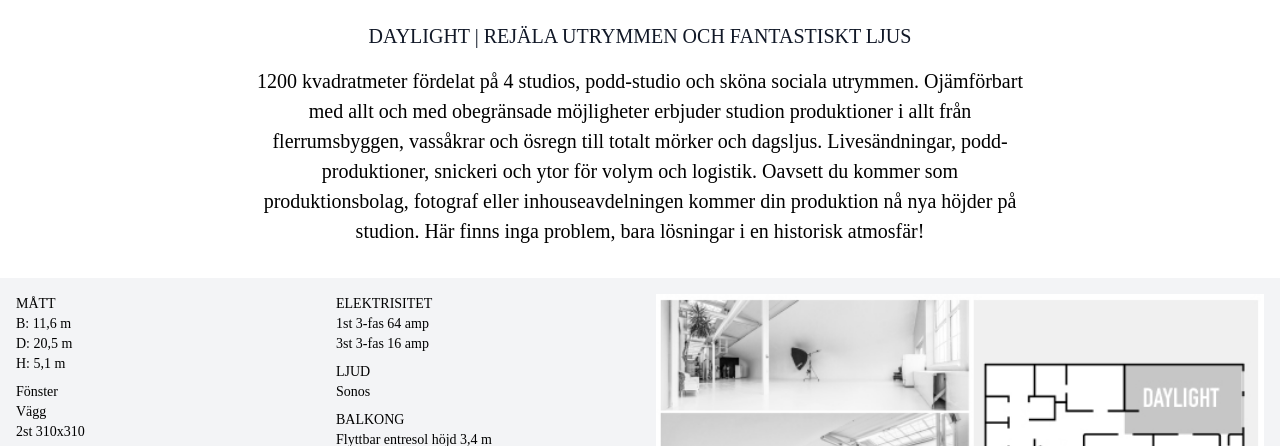
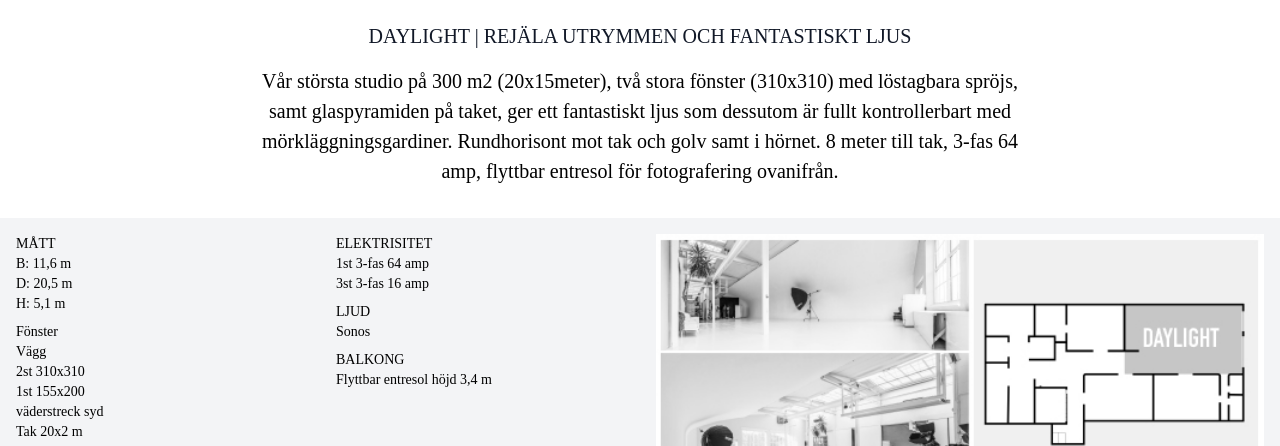
Before and after one commit to StudioPierre/studion, an Astro site: page /studios in a window 1280 px wide. Shown: the part 706-1152 px from the top of the page. Built offline with nearby package versions, Linux system fonts and the light colour scheme; Astro itself is replaced by a stand-in of ours.

Commit message:
Update studios.astro
uppdaterat texten på daylight

```diff
--- a/src/pages/studios.astro
+++ b/src/pages/studios.astro
@@ -45,14 +45,9 @@ import Poddstudion from '../assets/images/poddstudion.jpg';
         DAYLIGHT | REJÄLA UTRYMMEN OCH FANTASTISKT LJUS
       </h2>
       <p class="pt-4">
-        1200 kvadratmeter fördelat på 4 studios, podd-studio och sköna sociala
-        utrymmen. Ojämförbart med allt och med obegränsade möjligheter erbjuder
-        studion produktioner i allt från flerrumsbyggen, vassåkrar och ösregn
-        till totalt mörker och dagsljus. Livesändningar, podd-produktioner,
-        snickeri och ytor för volym och logistik. Oavsett du kommer som
-        produktionsbolag, fotograf eller inhouseavdelningen kommer din
-        produktion nå nya höjder på studion. Här finns inga problem, bara
-        lösningar i en historisk atmosfär!
+        Vår största studio på 300 m2 (20x15meter), två stora fönster (310x310) med löstagbara spröjs,
+samt glaspyramiden på taket, ger ett fantastiskt ljus som dessutom är fullt kontrollerbart med mörkläggningsgardiner.
+Rundhorisont mot tak och golv samt i hörnet. 8 meter till tak, 3-fas 64 amp, flyttbar entresol för fotografering ovanifrån.
       </p>
     </div>
     <!-- Infobox Daylight -->
```
